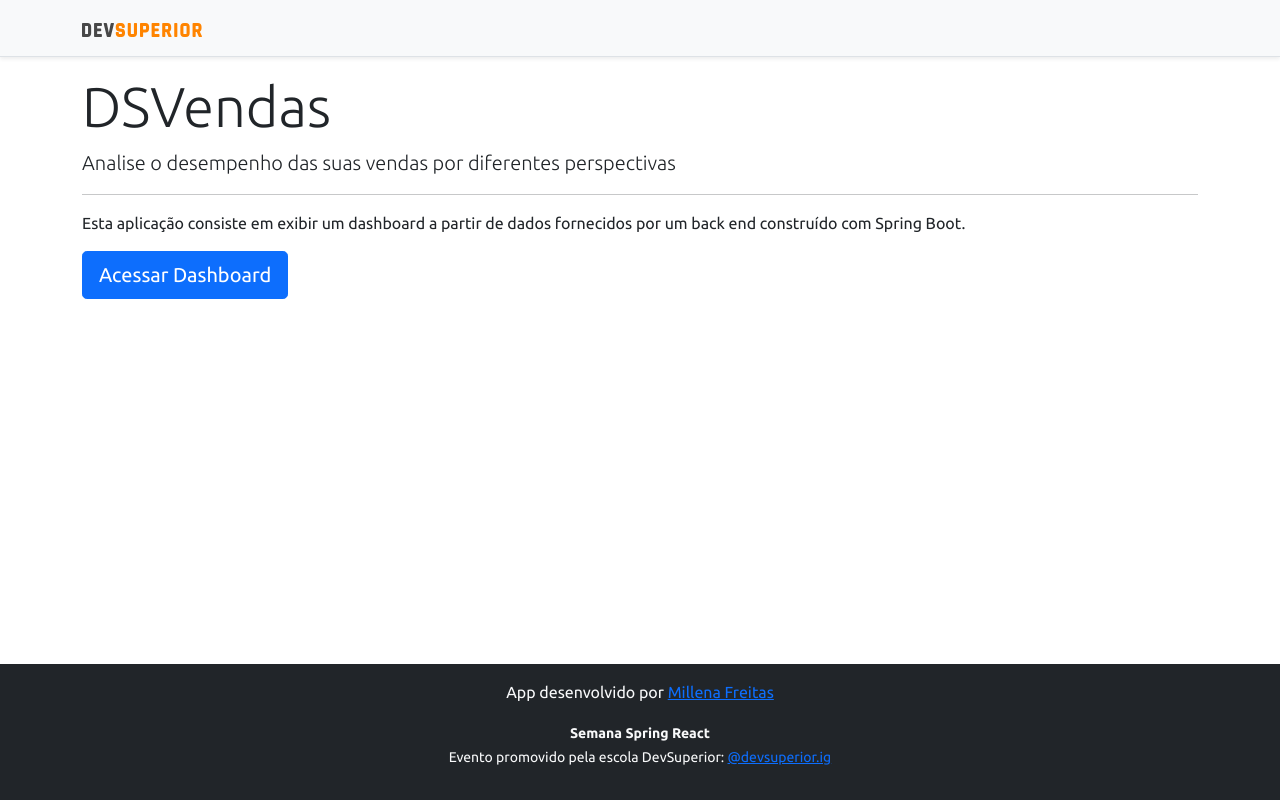
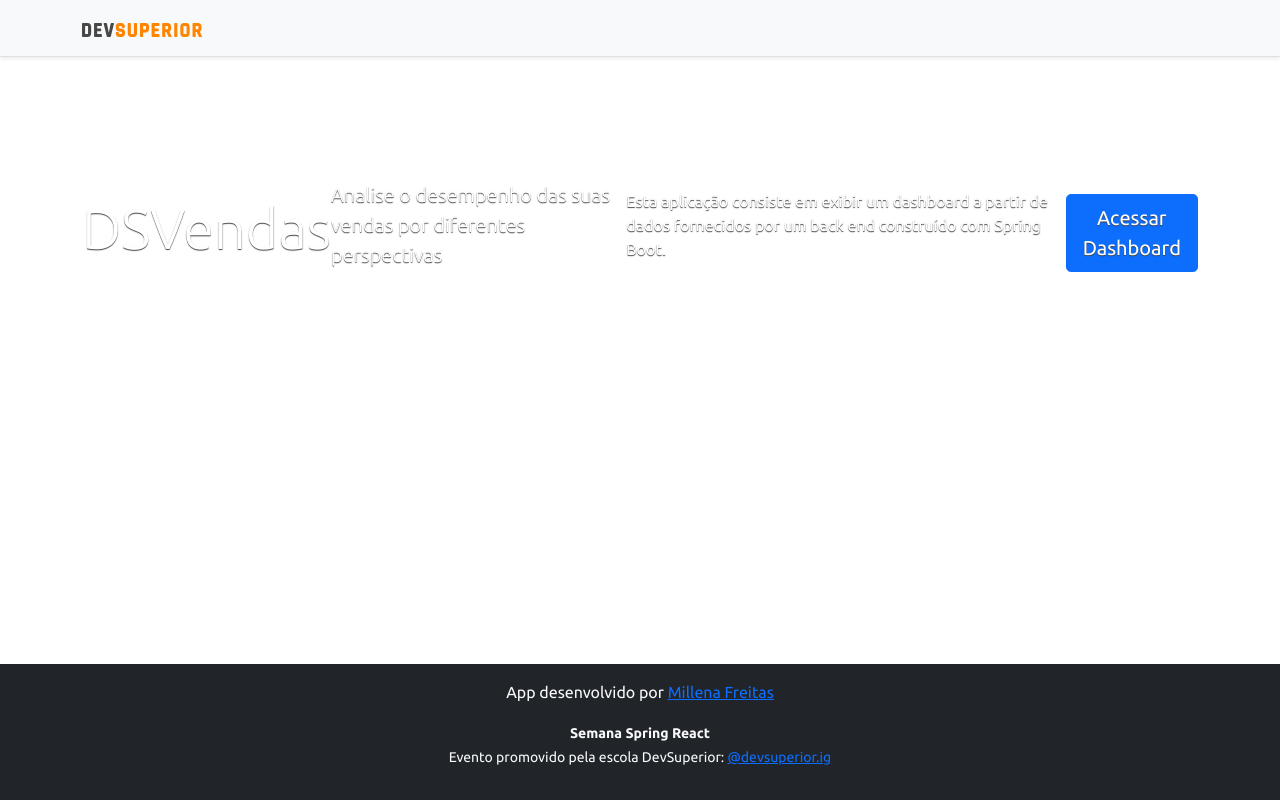
Before and after one commit to freitasmillena/projetosds4, a React (Create React App) app in the folder frontend/: page / in a window 1280 px wide. Built offline with nearby package versions, Linux system fonts and the light colour scheme; no server answers.

Commit message:
Attempt to center jumbotron

```diff
--- a/frontend/src/assets/css/styles.css
+++ b/frontend/src/assets/css/styles.css
@@ -31,3 +31,13 @@ html, body {
 .text-primary {
     color: var(--color-primary) !important;
 }
+
+.jumbotron {
+    text-shadow: #444 0 1px 1px;
+    color: #FFF;
+    position: relative;
+    height: 40vh;
+
+    display: flex;
+    align-items: center;
+}
```
